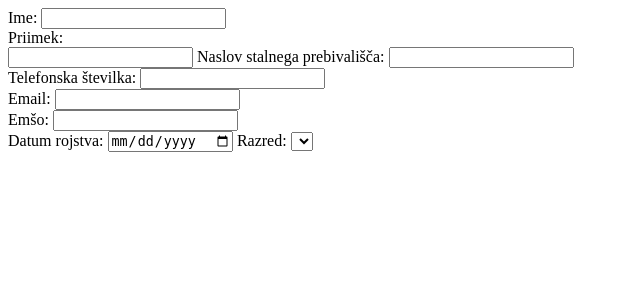
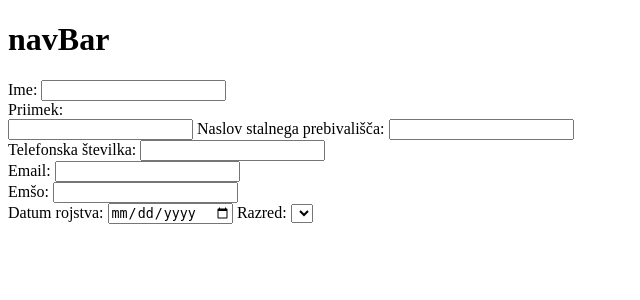
Before and after one commit to majzabukovnik/Redovalnica, a PHP site: page /Redovalnica/ in a window 1280 px wide. Shown: the top 300 px of the page, without its empty margins (0-640 px from the left). Run offline with PHP 8.4, Linux system fonts and the light colour scheme; data that the repository does not hold is empty.

Commit message:
basic navBar file

```diff
--- a/views/html/partials/navBar.php
+++ b/views/html/partials/navBar.php
@@ -1 +1 @@
-<?php
+<h1>navBar</h1>
```
